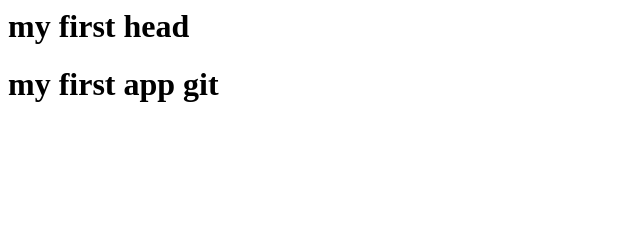
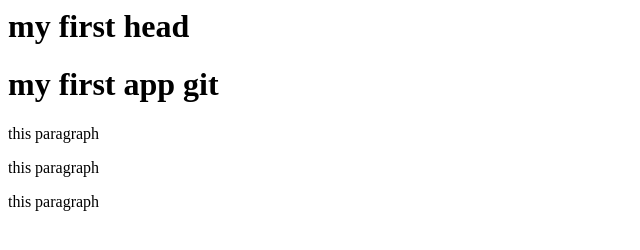
Before and after one commit to redalayadi/git-tutorial, a plain HTML site: page index.html in a window 1280 px wide. Shown: the whole page, without its empty margins (0-640 px from the left). Drawn offline with Linux system fonts and the light colour scheme.

Commit message:
commit paragraph

```diff
--- a/index.html
+++ b/index.html
@@ -8,7 +8,9 @@
 
 <h1>my first app git </h1>
 
-
+<p>this paragraph</p>
+<p>this paragraph</p>
+<p>this paragraph</p>
 </body>
 
 </html>
```
